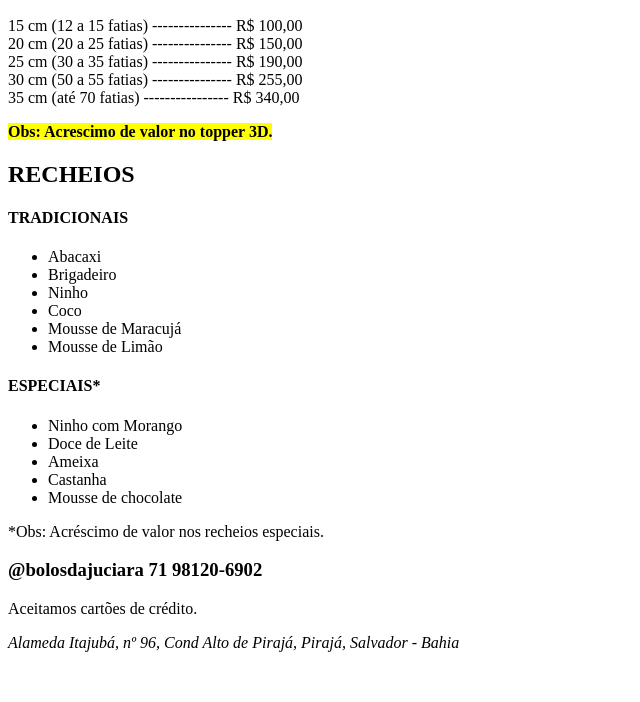
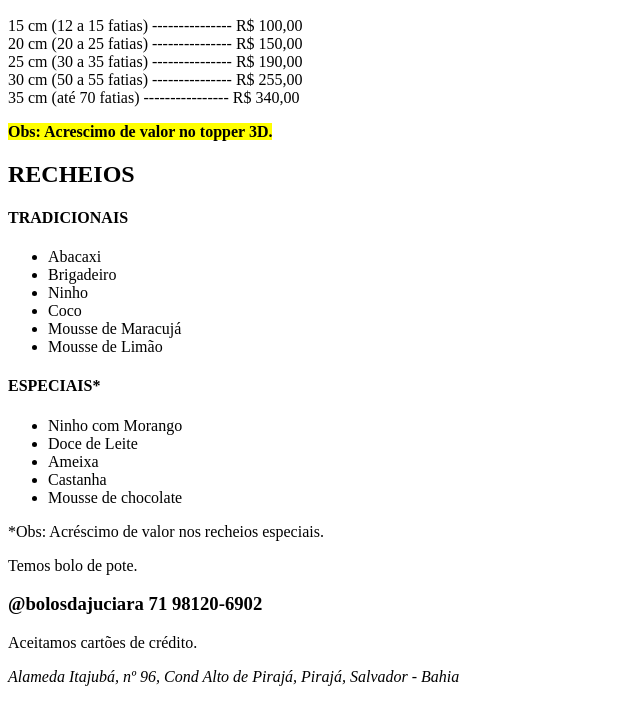
Before and after one commit to gabrielanevesgno/bolosdajuciara, a plain HTML site: page index.html in a window 1280 px wide. Shown: the part 110-812 px from the top of the page, without its empty margins (0-640 px from the left). Drawn offline with Linux system fonts and the light colour scheme.

Commit message:
Update index.html

```diff
--- a/index.html
+++ b/index.html
@@ -38,6 +38,7 @@
         </p>
     </ul>
     <p>*Obs: Acréscimo de valor nos recheios especiais.</p>
+    <p>Temos bolo de pote.</p>
     <H3>@bolosdajuciara   71 98120-6902</H3>
     <p>Aceitamos cartões de crédito.</p>
     <p><address>Alameda Itajubá, nº 96, Cond Alto de Pirajá, Pirajá, Salvador - Bahia</address></p>
```
